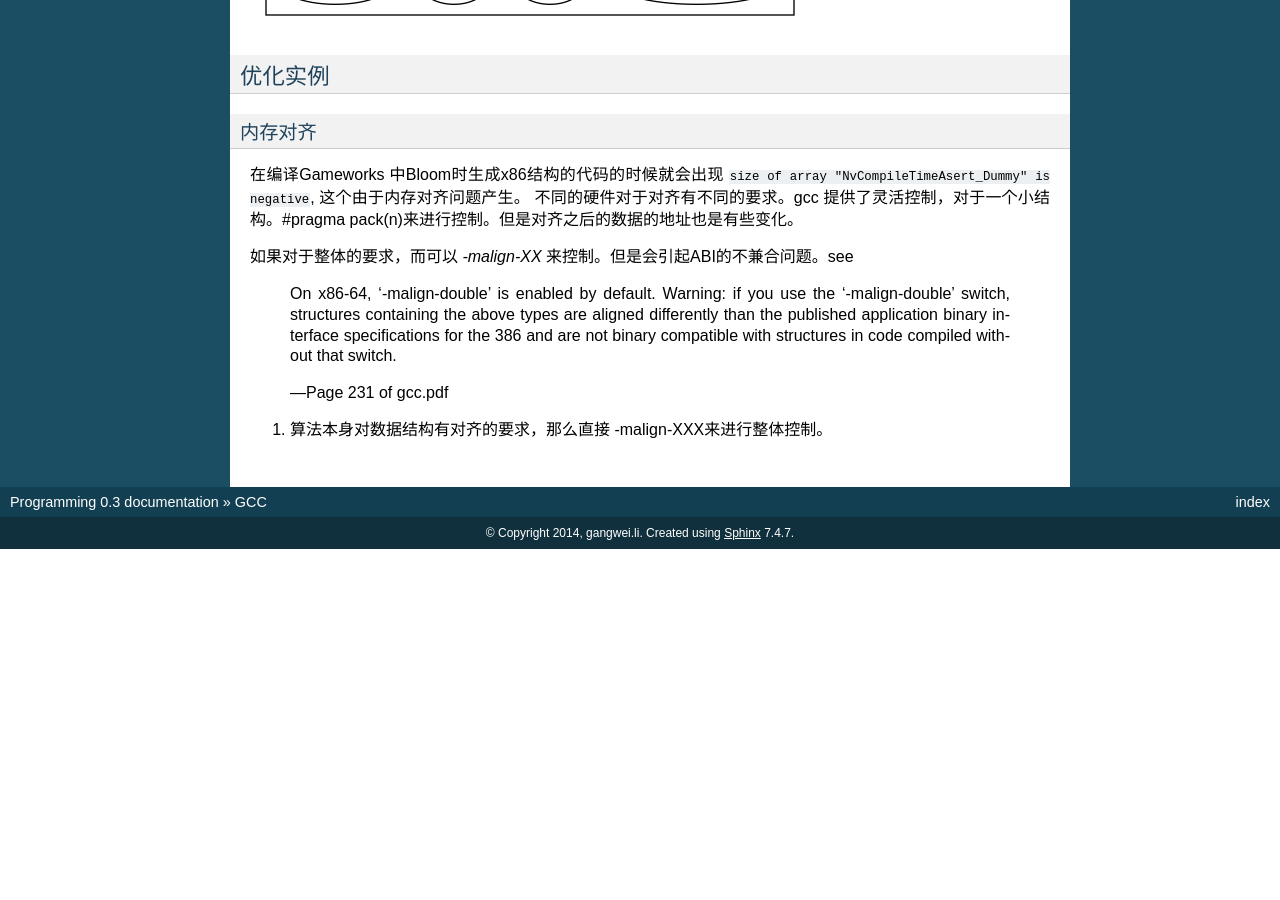
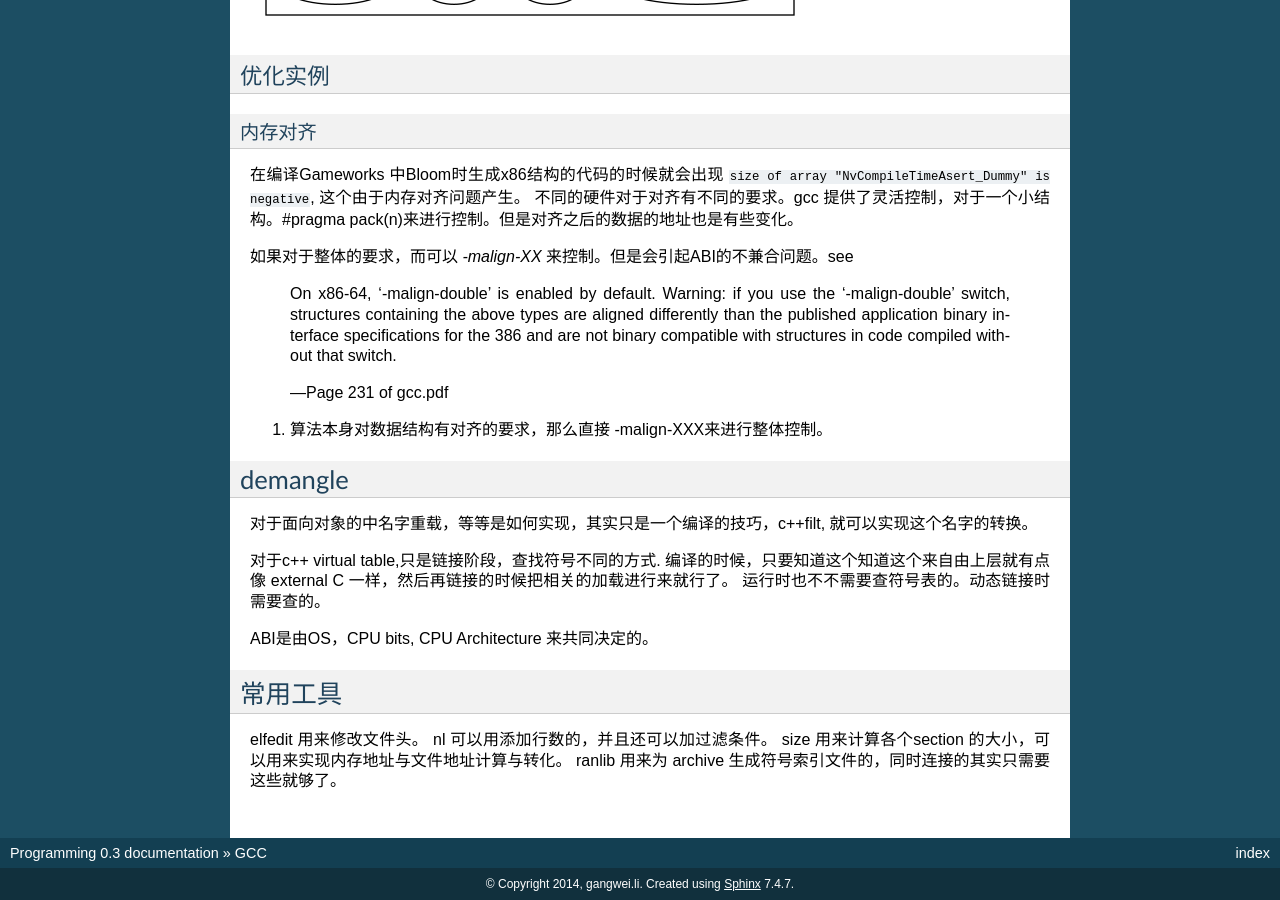
Before and after one commit to gwli/Programming, a Sphinx documentation site: the page built from source/content/Compiler/gcc.rst, in a window 1280 px wide and 900 px high, scrolled down 730 px. Built offline with Sphinx 7.4.7, drawn with Linux system fonts in a browser that asks for light colours; cross-references to code outside the pages are shown as plain code; before the commit the page ends 1279 px from its top, so only the background shows below that.

Commit message:
添加了对符号表的理解

```diff
--- a/source/content/Compiler/ABI.rst
+++ b/source/content/Compiler/ABI.rst
@@ -34,6 +34,11 @@
 
 什么东东需要知道ABI，OS kernel, linker,dynamic linker, 以及GDB需要知道这些。当然正常情况下都是可以自动识别的
 另外就是处理器自身的编码格式，例如ARM采用的固定长度的编码。可以采用哈夫曼编码。所以ABI应该包含两部分，一个汇编指令集本身，另外一种它本身的结构了。汇编就是是汉字一样，要组成一文章还要一些文法结构。例如诗体，散文等。
+
+符号表与debug info
+==================
+
+这两个不同表，符号表是一直存在的，动态链接的时候，链接什么呢，就是这找这些符号。重定向其地址。 而debug Info 会包含这个符号与源文件的关系。而符号表有的是，这个符号的内存地址。
 [[http://sourceware.org/gdb/onlinedocs/gdb/ABI.html][对于GDB你也可以改它的]].
 #. `ABI Policy and Guidelines <http://gcc.gnu.org/onlinedocs/libstdc++/manual/abi.html>`_
 #. `API 与 ABI <http://wangcong.org/blog/archives/1573>`_  一个通俗点的解释。并且可以检测这种变化的。
--- a/source/content/Compiler/gcc.rst
+++ b/source/content/Compiler/gcc.rst
@@ -53,3 +53,20 @@
 
 
 #. 算法本身对数据结构有对齐的要求，那么直接 -malign-XXX来进行整体控制。
+
+demangle
+========
+
+对于面向对象的中名字重载，等等是如何实现，其实只是一个编译的技巧，c++filt, 就可以实现这个名字的转换。
+
+对于c++ virtual table,只是链接阶段，查找符号不同的方式. 编译的时候，只要知道这个知道这个来自由上层就有点像 external C 一样，然后再链接的时候把相关的加载进行来就行了。 运行时也不不需要查符号表的。动态链接时需要查的。
+
+ABI是由OS，CPU bits, CPU Architecture 来共同决定的。
+
+常用工具
+========
+
+elfedit 用来修改文件头。
+nl 可以用添加行数的，并且还可以加过滤条件。
+size 用来计算各个section 的大小，可以用来实现内存地址与文件地址计算与转化。
+ranlib 用来为 archive 生成符号索引文件的，同时连接的其实只需要这些就够了。
--- a/source/content/Stage_2/HowToGDB.rst
+++ b/source/content/Stage_2/HowToGDB.rst
@@ -149,9 +149,11 @@
 符号表以及其加载机制
 ====================
 
-符号表对于调试起着至关重要的意义，它是源码与二制码之间的桥梁，只有符号表认出来了，才能知道走到了源码的哪一行了，没有符号表那只能调试汇编了。另外没有符号表，BP就认不出来，因为你的断点是加在源码上。所以不能hit断点，两个东西要去查，符号表是否加载了，一个是相关库是否加载，另外库是带有符号表，还是被stripped, 库加载了，但是符号表没有加载。如何判断呢，在加载之前设置断点，然后一步步来，看看能不加载。例如module列表，是不是加载。另外还要看符号表有没有。
+debug_info 表对于调试起着至关重要的意义，它是源码与二制码之间的桥梁，只有debug_info 表认出来了，才能知道走到了源码的哪一行了，没有符号表那只能调试汇编了。另外没有符号表，BP就认不出来，因为你的断点是加在源码上。所以不能hit断点，两个东西要去查，符号表是否加载了，一个是相关库是否加载，另外库是带有符号表，还是被stripped, 库加载了，但是符号表没有加载。如何判断呢，在加载之前设置断点，然后一步步来，看看能不加载。例如module列表，是不是加载。另外还要看符号表有没有。
 
-一般情况下符号表生成是绝对路径，当然也可以设置生成相对路径。当采用remote debug时，采用相对路径就会相对方便一些。
+一般情况下debug_info表生成是绝对路径，当然也可以设置生成相对路径。当采用remote debug时，采用相对路径就会相对方便一些。
+
+debug_info表与 符号表是不同的两表，符号是要程序动态加载的用的。具体见符号表。
 
 对于gdb中要设置的一个是 solib-search-path. 另一个就是源码目录，directory
 
```
Also changed, not shown: source/content/Stage_2/SymbolTable.rst (+5 -4 lines).
